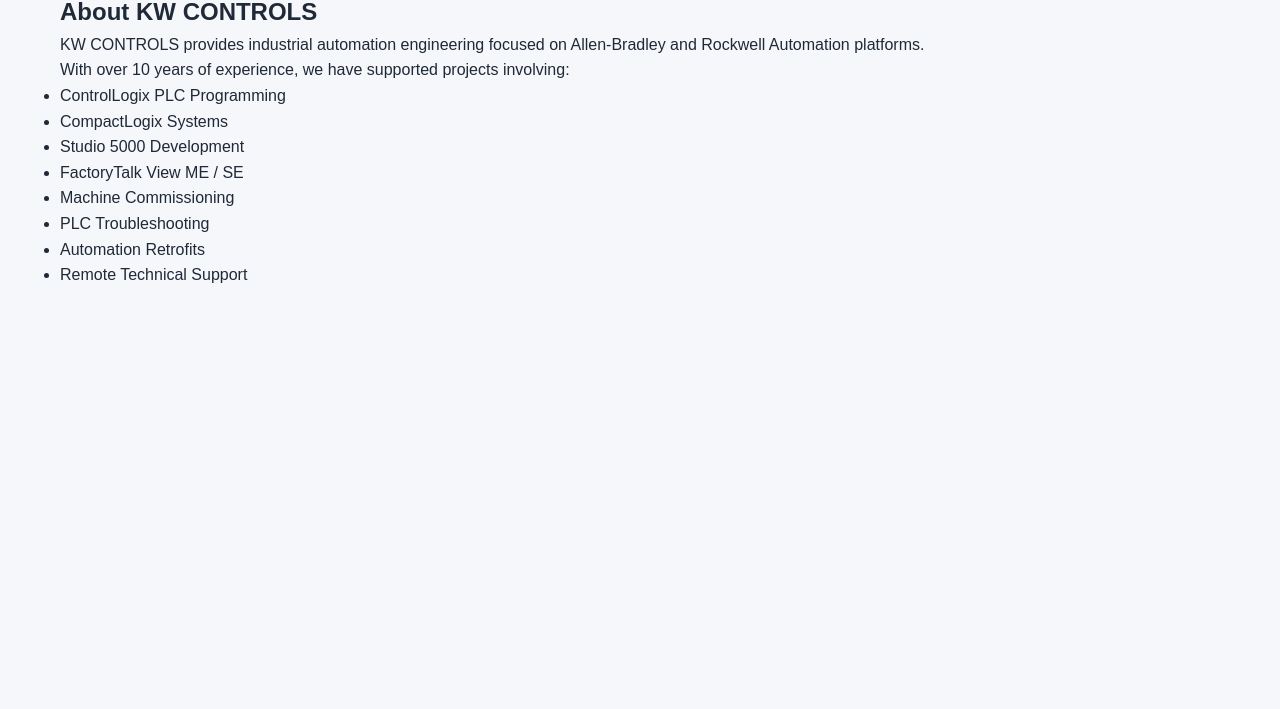
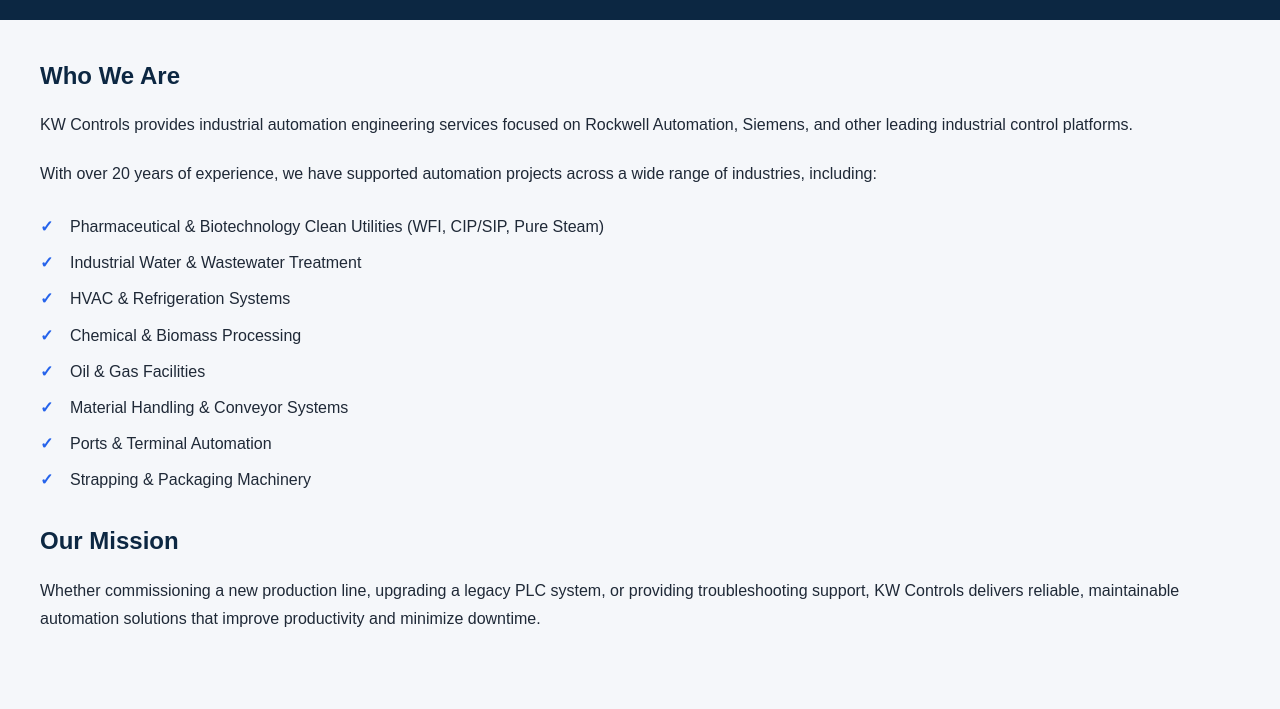
Before and after one commit to kwcontrols/kwcontrols.github.io, a plain HTML site: page about.html in a window 1280 px wide. Shown: the part 146-855 px from the top of the page. Before the commit the page ends 800 px from the top, so only its background shows below. Drawn offline with Linux system fonts and the light colour scheme.

Commit message:
About page and footer modifications

```diff
--- a/about.html
+++ b/about.html
@@ -4,12 +4,12 @@
     <meta charset="UTF-8" />
     <meta name="viewport" content="width=device-width, initial-scale=1.0" />
 
-    <title>About | KW CONTROLS</title>
+    <title>About | KW Controls</title>
     <link rel="stylesheet" href="css/style.css" />
   </head>
   <body>
     <nav>
-      <div class="logo">KW CONTROLS</div>
+      <div class="logo">KW Controls</div>
 
       <div class="menu-toggle" id="mobile-menu">☰</div>
 
@@ -22,35 +22,50 @@
       </ul>
     </nav>
 
-    <section>
-      <h1>About KW CONTROLS</h1>
+    <section class="about-banner">
+      <div class="about-banner-inner">
+        <h1>About KW Controls</h1>
+      </div>
+    </section>
 
-      <p>
-        KW CONTROLS provides industrial automation engineering focused on
-        Allen-Bradley and Rockwell Automation platforms.
-      </p>
+    <section class="about-content">
+      <div class="about-container">
+        <h2>Who We Are</h2>
 
-      <p>
-        With over 10 years of experience, we have supported projects involving:
-      </p>
+        <p>
+          KW Controls provides industrial automation engineering services
+          focused on Rockwell Automation, Siemens, and other leading industrial
+          control platforms.
+        </p>
 
-      <ul>
-        <li>ControlLogix PLC Programming</li>
+        <p>
+          With over 20 years of experience, we have supported automation
+          projects across a wide range of industries, including:
+        </p>
 
-        <li>CompactLogix Systems</li>
+        <ul class="industry-list">
+          <li>
+            Pharmaceutical & Biotechnology Clean Utilities (WFI, CIP/SIP, Pure
+            Steam)
+          </li>
+          <li>Industrial Water & Wastewater Treatment</li>
+          <li>HVAC & Refrigeration Systems</li>
+          <li>Chemical & Biomass Processing</li>
+          <li>Oil & Gas Facilities</li>
+          <li>Material Handling & Conveyor Systems</li>
+          <li>Ports & Terminal Automation</li>
+          <li>Strapping & Packaging Machinery</li>
+        </ul>
 
-        <li>Studio 5000 Development</li>
+        <h2>Our Mission</h2>
 
-        <li>FactoryTalk View ME / SE</li>
-
-        <li>Machine Commissioning</li>
-
-        <li>PLC Troubleshooting</li>
-
-        <li>Automation Retrofits</li>
-
-        <li>Remote Technical Support</li>
-      </ul>
+        <p class="about-mission">
+          Whether commissioning a new production line, upgrading a legacy PLC
+          system, or providing troubleshooting support, KW Controls delivers
+          reliable, maintainable automation solutions that improve productivity
+          and minimize downtime.
+        </p>
+      </div>
     </section>
 
     <!-- JavaScript -->
--- a/css/style.css
+++ b/css/style.css
@@ -299,36 +299,33 @@ section h2 {
 footer {
   background: var(--bg-light);
   color: var(--text-dark);
-  padding: 18px 30px 0;
+
+  padding: 18px 0 0; /* remove left/right padding */
   border-top: 1px solid #e5e7eb;
 }
 
-/* top footer row */
+/* Light footer row */
 .footer-bar {
   max-width: 1200px;
-  margin: auto;
+  margin: 0 auto;
+  padding: 0 20px 12px;
 
   display: flex;
   justify-content: space-between;
   align-items: center;
   flex-wrap: wrap;
-
-  padding-bottom: 12px;
 }
 
-/* logo */
 .footer-logo {
   font-size: 18px;
   font-weight: bold;
   color: var(--text-dark);
 }
 
-/* contact aligned right naturally via flex */
 .footer-contact {
   text-align: right;
 }
 
-/* email styling */
 .footer-contact a {
   color: var(--accent-blue);
   text-decoration: none;
@@ -341,16 +338,17 @@ footer {
   text-decoration: underline;
 }
 
-/* dark copyright bar */
+/* Full-width dark-blue copyright bar */
 .copyright-bar {
+  width: 100%;
+  margin-top: 10px;
+  padding: 12px 20px;
+
   background: var(--primary-blue);
   color: white;
 
   text-align: center;
   font-size: 13px;
-
-  padding: 10px 20px;
-  margin-top: 10px;
   letter-spacing: 0.3px;
 }
 
@@ -360,6 +358,132 @@ footer {
   cursor: pointer;
   color: var(--text-dark);
   user-select: none;
+}
+
+.industry-list {
+  list-style: none;
+  padding: 0;
+  margin: 25px 0;
+}
+
+.industry-list li {
+  position: relative;
+  padding-left: 32px;
+  margin-bottom: 12px;
+  font-size: 18px;
+}
+
+.industry-list li::before {
+  content: "✓";
+  position: absolute;
+  left: 0;
+  color: var(--accent-blue);
+  font-weight: bold;
+}
+
+.about-goal {
+  margin-top: 35px;
+  font-size: 18px;
+  line-height: 1.8;
+}
+
+/* ==================================
+   ABOUT PAGE
+================================== */
+
+/* Full-width, narrow dark-blue banner */
+.about-banner {
+  width: 100%;
+  max-width: none;
+  margin: 0;
+  padding: 28px 20px;
+
+  background: var(--primary-blue);
+}
+
+.about-banner-inner {
+  width: 100%;
+  max-width: 1200px;
+  margin: 0 auto;
+}
+
+.about-banner h1 {
+  margin: 0;
+
+  color: white;
+  font-size: 34px;
+  font-weight: 700;
+  line-height: 1.2;
+}
+
+/* Full-width content background */
+.about-content {
+  width: 100%;
+  max-width: none;
+  margin: 0;
+  padding: 40px 20px 55px;
+
+  background: var(--bg-light);
+}
+
+.about-container {
+  width: 100%;
+  max-width: 1200px;
+  margin: 0 auto;
+}
+
+/* Who We Are and Our Mission */
+.about-content h2 {
+  margin: 0 0 20px;
+
+  color: var(--primary-blue);
+  font-size: 24px;
+  font-weight: 700;
+  line-height: 1.3;
+}
+
+/* All About-page paragraphs */
+.about-content p {
+  margin-bottom: 20px;
+
+  color: var(--text-dark);
+  font-size: 16px;
+  line-height: 1.8;
+}
+
+/* Industry experience list */
+.industry-list {
+  margin: 24px 0 32px;
+  padding: 0;
+
+  list-style: none;
+}
+
+.industry-list li {
+  position: relative;
+
+  margin-bottom: 9px;
+  padding-left: 30px;
+
+  color: var(--text-dark);
+  font-size: 16px;
+  line-height: 1.7;
+}
+
+.industry-list li::before {
+  content: "✓";
+
+  position: absolute;
+  left: 0;
+  top: 0;
+
+  color: var(--accent-blue);
+  font-weight: 700;
+}
+
+/* Mission paragraph */
+.about-mission {
+  margin-bottom: 0;
 }
 
 @media (max-width: 768px) {
@@ -376,6 +500,7 @@ footer {
   .logo {
     width: auto;
     margin-bottom: 0;
+    font-size: 24px;
   }
 
   /* Show hamburger */
@@ -445,4 +570,30 @@ footer {
   .footer-contact {
     text-align: center;
   }
+  .about-banner {
+    padding: 24px 20px;
+  }
+
+  .about-banner h1 {
+    font-size: 30px;
+  }
+
+  .about-content {
+    padding: 40px 20px;
+  }
+
+  .about-content h2 {
+    font-size: 24px;
+    margin-bottom: 18px;
+  }
+
+  .about-content p,
+  .industry-list li {
+    font-size: 16px;
+  }
+
+  .industry-list li {
+    padding-left: 28px;
+    margin-bottom: 8px;
+  }
 }
```
Also changed, not shown: index.html (+7 -7 lines).
